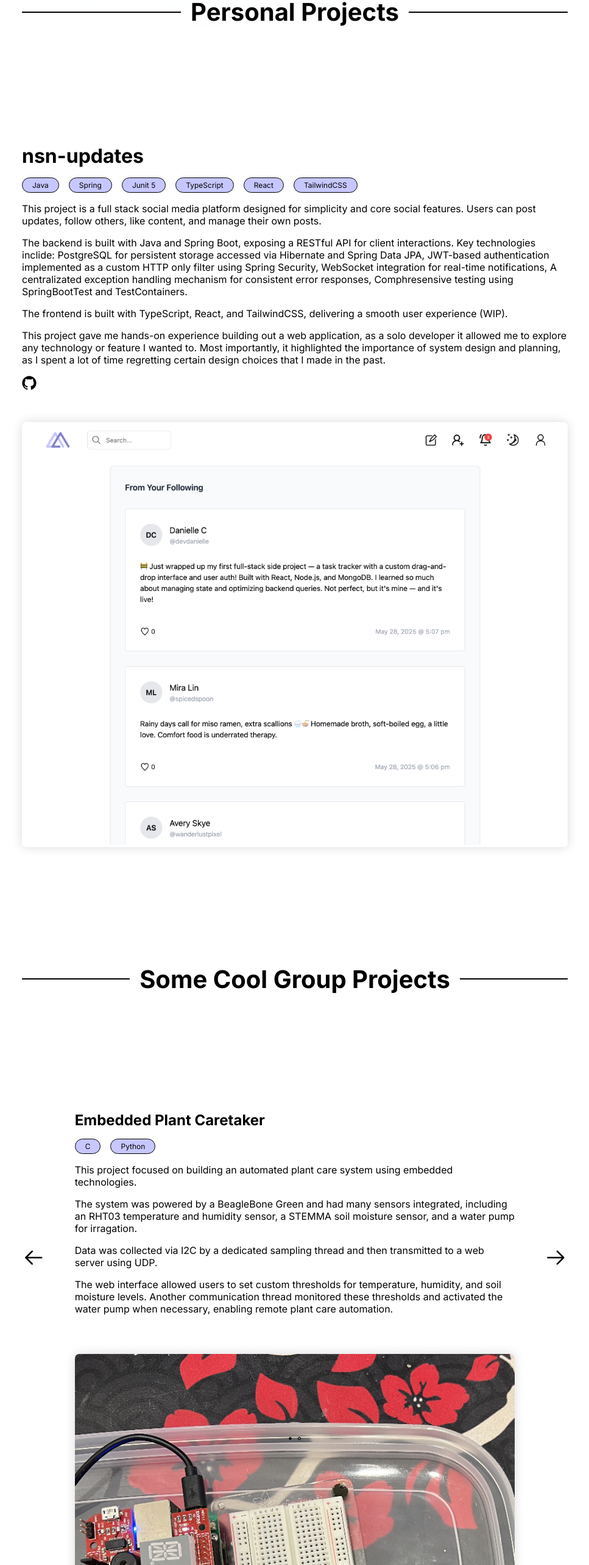
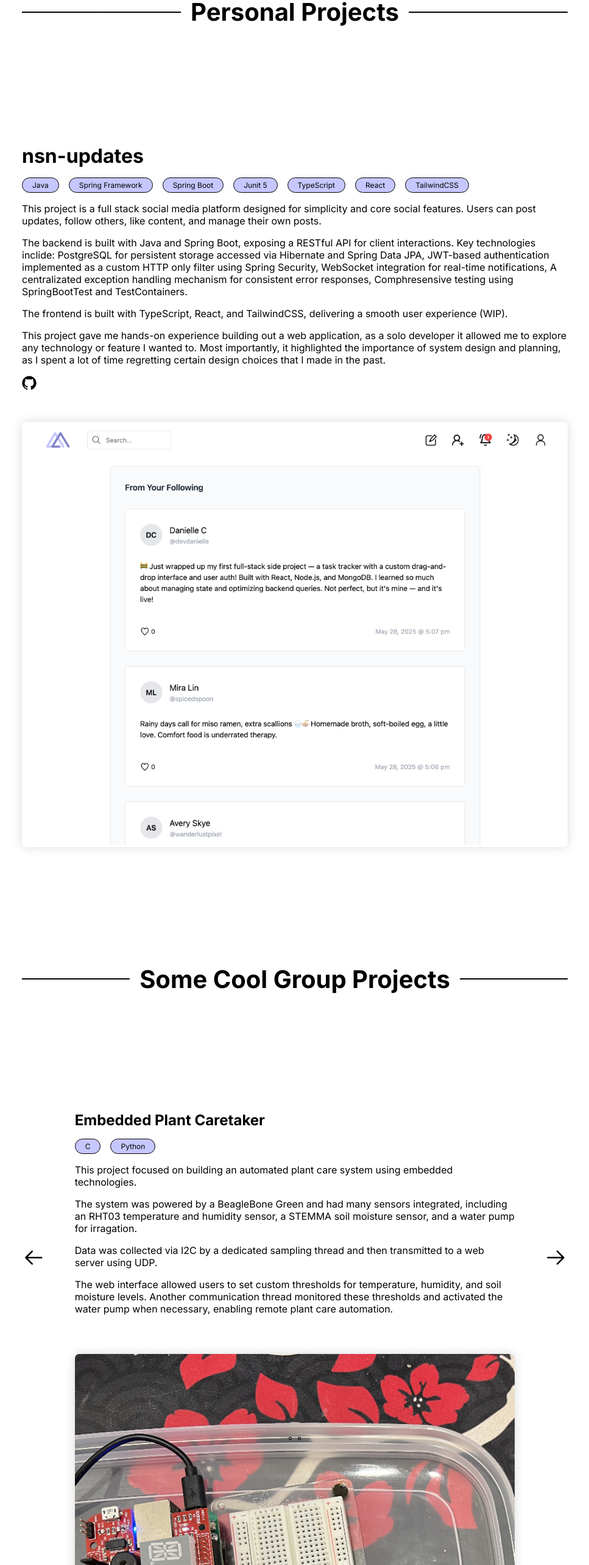
Before and after one commit to NsnGitHub/nsn-portfolio, a React (Vite) app: page / in a window 1280 px wide. Shown: the part 1028-3594 px from the top of the page at 61% size, without its empty margins (156-1123 px from the left). Built offline with nearby package versions, Linux system fonts and the light colour scheme.

Commit message:
changed framework tags within nsn-updates section of the project

```diff
--- a/index.html
+++ b/index.html
@@ -7,7 +7,7 @@
     <link rel="preconnect" href="https://fonts.gstatic.com" crossorigin />
     <link href="https://fonts.googleapis.com/css2?family=Inter:wght@100..900&display=swap" rel="stylesheet" />
     <meta name="viewport" content="width=device-width, initial-scale=1.0" />
-    <title>Vite + React + TS</title>
+    <title>nsn-portfolio</title>
   </head>
   <body>
     <div id="root"></div>
--- a/src/components/App.tsx
+++ b/src/components/App.tsx
@@ -30,7 +30,15 @@ function App() {
           <Reveal>
             <Project
               title="nsn-updates"
-              techStackList={["Java", "Spring", "Junit 5", "TypeScript", "React", "TailwindCSS"]}
+              techStackList={[
+                "Java",
+                "Spring Framework",
+                "Spring Boot",
+                "Junit 5",
+                "TypeScript",
+                "React",
+                "TailwindCSS",
+              ]}
               description={[
                 "This project is a full stack social media platform designed for simplicity and core social features. Users can post updates, follow others, like content, and manage their own posts.",
                 "The backend is built with Java and Spring Boot, exposing a RESTful API for client interactions. Key technologies inclide: PostgreSQL for persistent storage accessed via Hibernate and Spring Data JPA, JWT-based authentication implemented as a custom HTTP only filter using Spring Security, WebSocket integration for real-time notifications, A centralizated exception handling mechanism for consistent error responses, Comphresensive testing using SpringBootTest and TestContainers.",
--- a/src/components/Carousel.tsx
+++ b/src/components/Carousel.tsx
@@ -50,7 +50,7 @@ export default function Carousel({ children }: { children: React.ReactNode }) {
       <div className="carousel__pagination_dots">
         {Array(length)
           .fill(null)
-          .map((value, index) => (index == current ? <DotFilledIcon /> : <DotIcon />))}
+          .map((index) => (index == current ? <DotFilledIcon /> : <DotIcon />))}
       </div>
     </section>
   );
```
